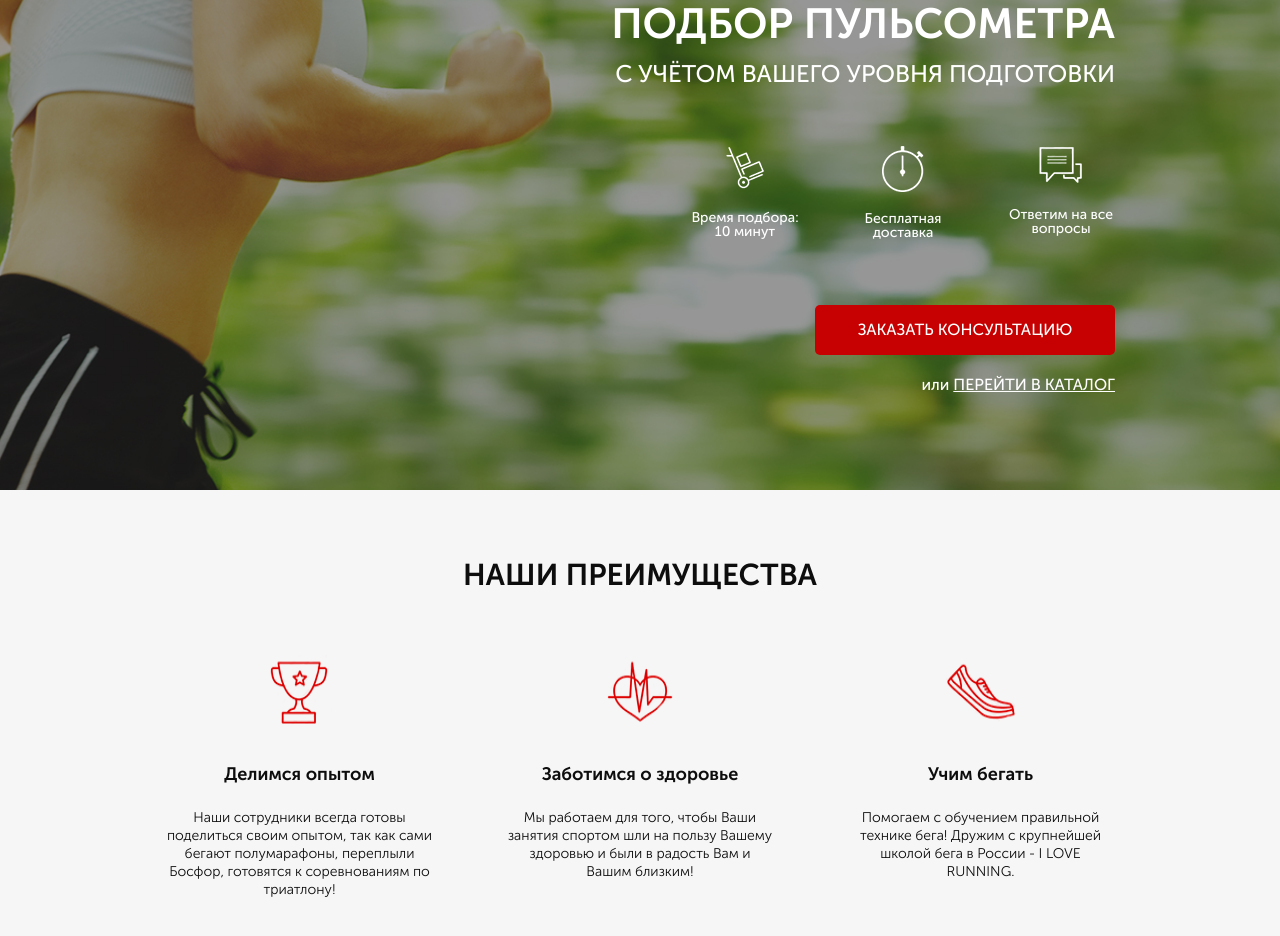
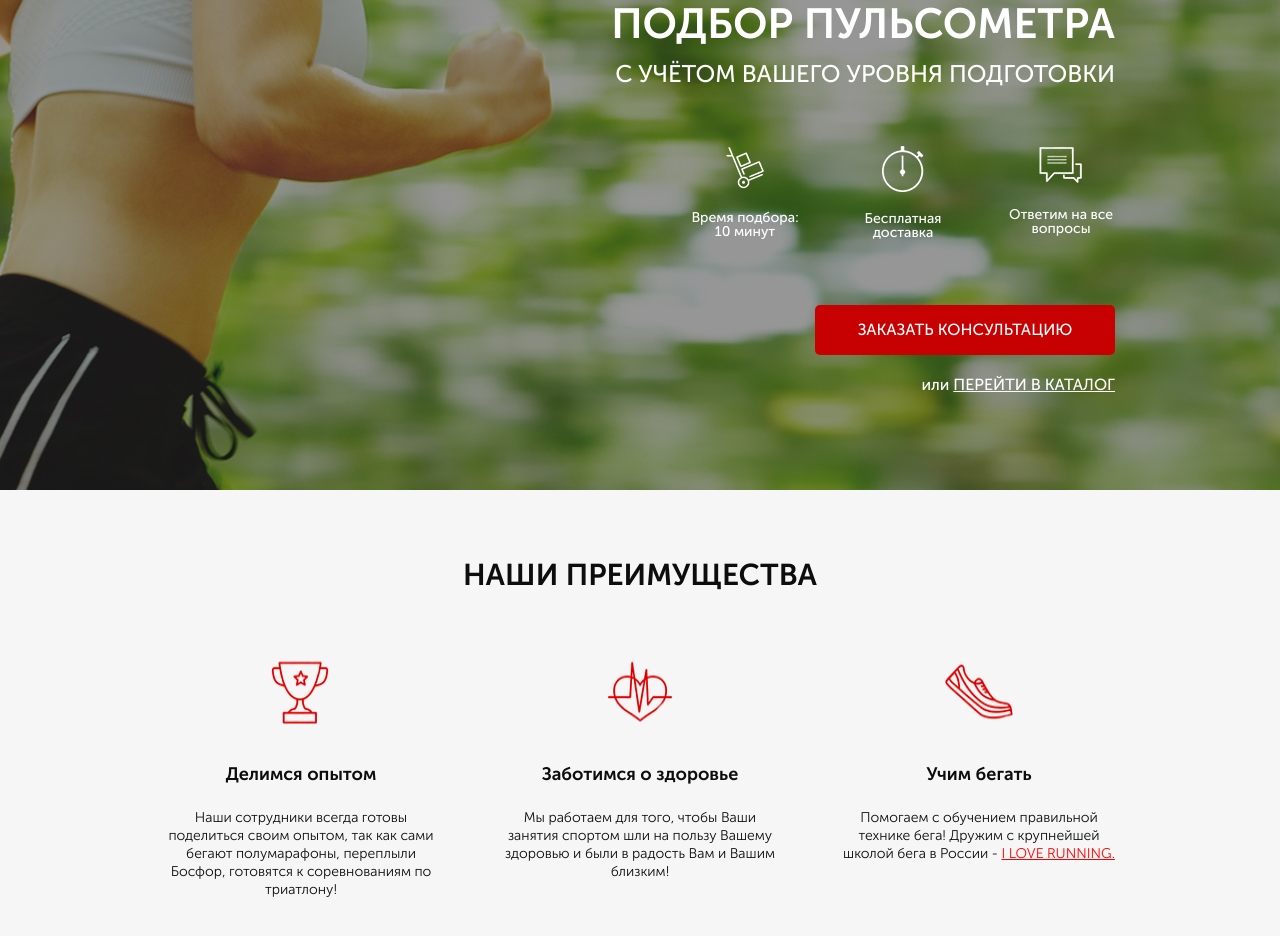
Before and after one commit to artemtumanov/pulse, a website: page src/index.html in a window 1280 px wide. Shown: the part 168-1104 px from the top of the page. Drawn offline with Linux system fonts and the light colour scheme.

Commit message:
add second section p.2

```diff
--- a/src/sass/blocks/_advantages.scss
+++ b/src/sass/blocks/_advantages.scss
@@ -18,7 +18,7 @@
     &__block {
         display: flex;
         flex-direction: column;
-        width: 269px;
+        width: 272px;
         align-items: center;
         text-align: center;
         img {
@@ -39,6 +39,10 @@
         font-size: 14px;
         line-height: 18px;
         color: #0D0D0D;
+        span {
+            text-decoration-line: underline;
+            color: #FF0000;
+        }
     }
 
 }
```
Also changed, not shown: src/css/style.min.css, src/sass/css/header.min.css (deleted), 1 other file.
